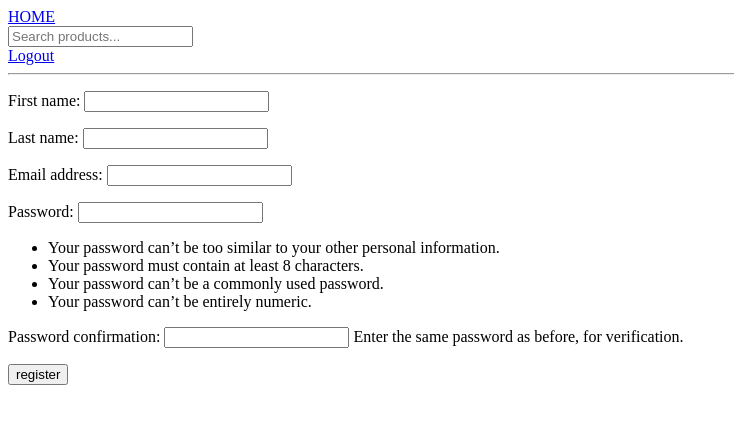
After one commit to 1024-mb/Shoe-Shop, a Django app: page /profile/ in a window 1280 px wide. The commit adds this page. Shown: the top 424 px of the page, without its empty margins (0-734 px from the left). Run offline with Django 5.2, Linux system fonts and the light colour scheme; a user stored in the database is signed in; data comes from the database, SQL or seed files in the repository; both versions use the stored data as it was after the commit; parts of the project's set-up code (start-up, migrations or seed data) failed here and were passed over.

Commit message:
profile updating capabilities added

```diff
--- a/base/forms.py
+++ b/base/forms.py
@@ -12,3 +12,18 @@ class SignUpForm(UserCreationForm):
     class Meta:
         model = User
         fields = ['first_name', 'last_name', 'email', 'username']
+
+class UpdateForm(UserCreationForm):
+    class Meta:
+        model = User
+        fields = ['first_name', 'last_name', 'email']
+
+    def __init__(self, *args, **kwargs):
+        super().__init__(*args, **kwargs)
+
+        # Make 'email' optional
+        self.fields['first_name'].required = False
+        self.fields['last_name'].required = False
+        self.fields['email'].required = False
+        self.fields['password1'].required = False
+        self.fields['password2'].required = False
--- a/base/urls.py
+++ b/base/urls.py
@@ -16,4 +16,5 @@ urlpatterns = [
 
     path('lougout/', views.Logout, name='logout'),
 
+    path('profile/', views.user_profile, name='profile')
 ]
--- a/base/views.py
+++ b/base/views.py
@@ -4,7 +4,7 @@ from .models import Clothing, User
 from django.contrib.auth import authenticate, login, logout
 from django.contrib.auth.decorators import login_required
 
-from .forms import SignUpForm
+from .forms import SignUpForm, UpdateForm
 from django.db.models import Q
 from django.contrib import messages
 
@@ -78,7 +78,7 @@ def register(request):
             if '@' not in request.POST.get('email'):
                 messages.error(request, 'Please enter a valid email address')
                 context = {'operation': 'Signup',
-                        'form': signup_form}
+                           'form': signup_form}
 
                 return render(request, 'login_register.html', context)
 
@@ -183,6 +183,57 @@ def home(request):
         return render(request, 'base/home.html', context)
 
 @login_required(login_url='login')
+def user_profile(request):
+    update_detail = UpdateForm()
+
+    if request.method == 'POST':
+        first_name = request.POST.get('first_name') if request.POST.get('first_name') != None else None
+        last_name = request.POST.get('last_name') if request.POST.get('last_name') != None else None
+        email = request.POST.get('email') if request.POST.get('email') != None else None
+
+        if request.POST.get('password1') != None and request.POST.get('password2') != None:
+            password1 = request.POST.get('password1')
+            password2 = request.POST.get('password2')
+
+        if '@' not in email or '.' not in email:
+            raise update_detail.ValidationError('email is invalid')
+
+        user = User.objects.get(username=request.user)
+
+
+        if first_name != None:
+            user.first_name = first_name
+
+        if last_name != None:
+            user.last_name = last_name
+
+        if email != None:
+            user.email = email
+
+        if request.POST.get('password1') != None and request.POST.get('password2') != None:
+            if password1 != password2:
+                raise update_detail.ValidationError('passwords must match')
+
+            else:
+                user.password = password1
+
+
+        context = {'user_profile': user,
+                   'update_detail': update_detail}
+
+        return render(request, 'user_profile.html', context)
+
+    else:
+        user = User.objects.get(username=request.user)
+
+        context = {'user_profile': user,
+                   'update_detail': update_detail}
+
+        return render(request, 'user_profile.html', context)
+
+
+
+@login_required(login_url='login')
 def Logout(request):
     if request.user.is_authenticated:
         logout(request)
--- /dev/null
+++ b/templates/user_profile.html
@@ -0,0 +1,27 @@
+{% extends 'base.html' %}
+{% include 'navbar.html' %}
+
+{% block content %}
+
+    <div class="container">
+        <div class="left-side">
+
+
+        </div>
+
+        <div class="right-side">
+            <form method="POST" action="">
+                {% csrf_token %}
+                {{ update_detail.as_p }}
+
+                <input type="submit" value="register">
+
+            </form>
+        </div>
+
+
+    </div>
+
+
+
+{% endblock %}
```
Also changed, not shown: templates/product/product.html (+1 -6 lines), db.sqlite3, media/c86ea138-af47-4c6b-8468-d2934ebe42c2/img1.webp (added), media/c86ea138-af47-4c6b-8468-d2934ebe42c2/img2.webp (added), media/c86ea138-af47-4c6b-8468-d2934ebe42c2/img3.webp (added), media/c86ea138-af47-4c6b-8468-d2934ebe42c2/img4.webp (added), media/c86ea138-af47-4c6b-8468-d2934ebe42c2/img5.webp (added).
